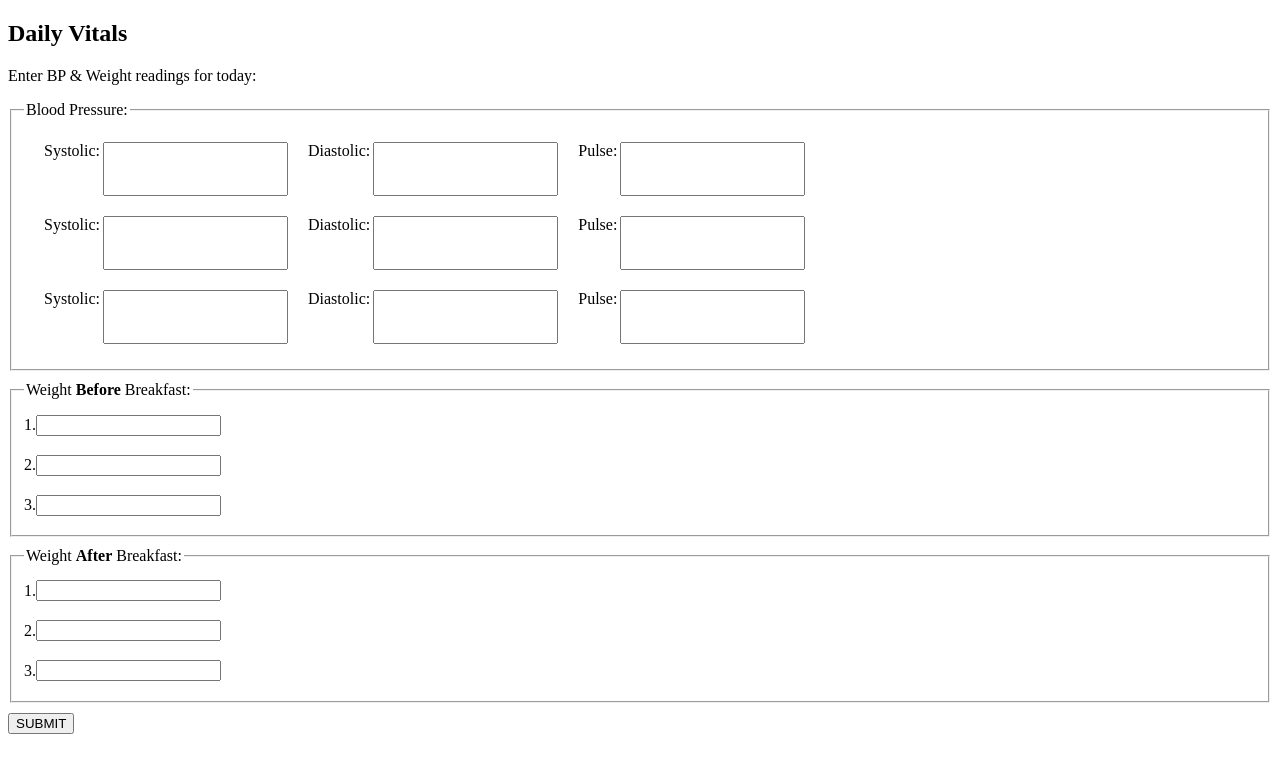
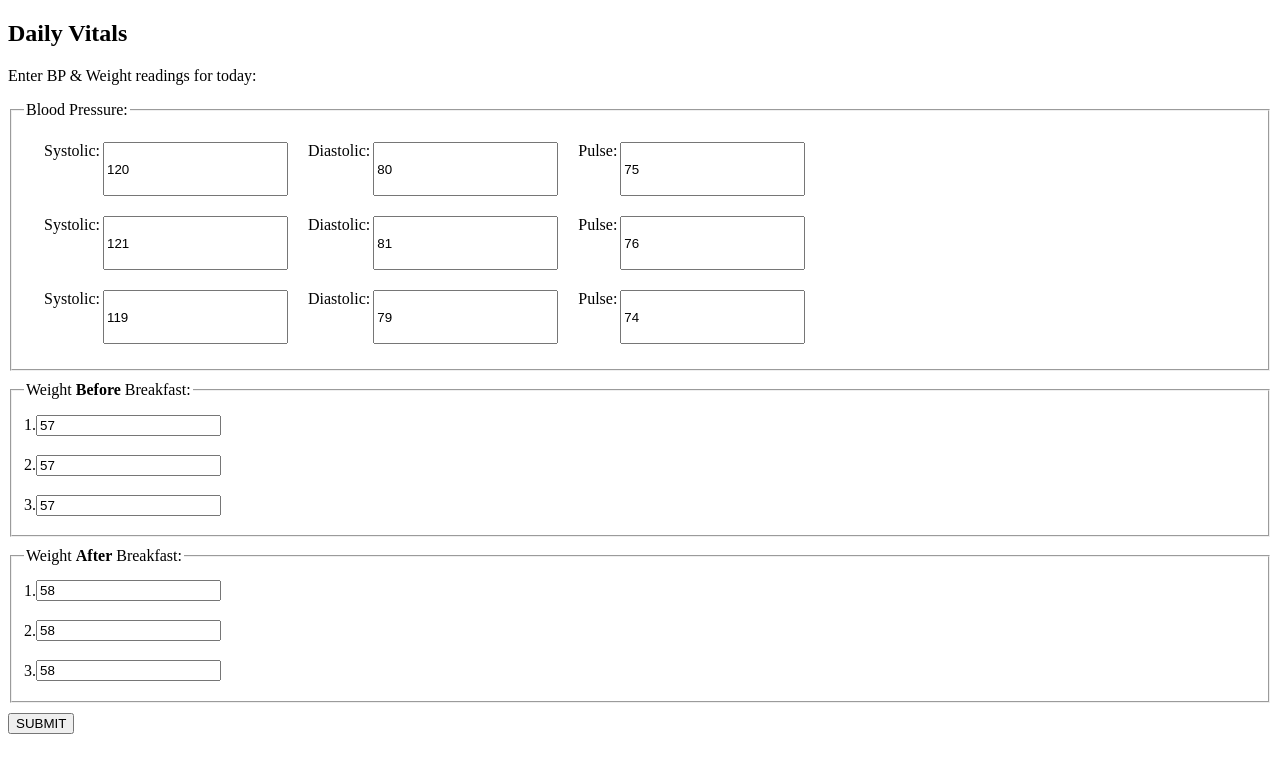
Before and after one commit to ashrithzxy/Daily-Vitals-Tracker, a FastAPI app: page / in a window 1280 px wide. Shown: the top 773 px of the page. Run offline with FastAPI, Linux system fonts and the light colour scheme; parts of the project's set-up code (start-up, migrations or seed data) failed here and were passed over.

Commit message:
Gsheet being updated with proper data. Need to add borders to cells.

```diff
--- a/static/formSubmit.js
+++ b/static/formSubmit.js
@@ -53,7 +53,7 @@ sampleForm.addEventListener("submit", async (e) => {
     // console.log("formDataObject type: ",typeof(formDataObject));
     // Format the plain form data as JSON
     let returnData = {
-      "bp":[
+      "bloodPressure":[
       [
         formDataObject['systolic-reading-1'],
         formDataObject['diastolic-reading-1'],
@@ -86,7 +86,7 @@ sampleForm.addEventListener("submit", async (e) => {
     //Set the fetch options (headers, body)
     let fetchOptions = {
       //HTTP method set to POST.
-      method: "POST",
+      method: "PUT",
       //Set the headers that specify you're sending a JSON body request and accepting JSON response
       headers: {
         "Content-Type": "application/json",
--- a/templates/home.html
+++ b/templates/home.html
@@ -10,7 +10,7 @@
 
 <p>Enter BP & Weight readings for today:</p>
 
-<form id="vitals" action="/formdata" method="post">
+<form id="vitals" action="/sheets" method="put">
   <fieldset class="health">
     <legend>Blood Pressure:</legend>
     <br>
@@ -18,51 +18,51 @@
     <div class="bp-div" id="bp-div-1">
       <div class="bp-readings-div" id="systolic">
         <label class="bp-label"for="Sys">Systolic:</label><br>
-        <input type="number" class="bp-input" id="systolic-reading-1" name="systolic-reading-1"><br>
+        <input type="number" class="bp-input" id="systolic-reading-1" name="systolic-reading-1" value="120"><br>
       </div>
 
       <div class="bp-readings-div" id="diastolic">
         <label class="bp-label"for="Dia">Diastolic:</label><br>
-        <input type="number" class="bp-input" id="diastolic-reading-1" name="diastolic-reading-1"><br>
+        <input type="number" class="bp-input" id="diastolic-reading-1" name="diastolic-reading-1" value="80"><br>
       </div>
 
       <div class="bp-readings-div" id="pulse">
         <label class="bp-label"class="bp-label" for="Pul">Pulse:</label><br>
-        <input type="number" class="bp-input" id="pulse-reading-1" name="pulse-reading-1"><br><br><br>
+        <input type="number" class="bp-input" id="pulse-reading-1" name="pulse-reading-1" value="75"><br><br><br>
       </div>
     </div>
 
     <div class="bp-div" id="bp-div-2">
         <div class="bp-readings-div" id="systolic">
           <label class="bp-label"for="Sys">Systolic:</label><br>
-          <input type="number" class="bp-input" id="systolic-reading-2" name="systolic-reading-2"><br>
+          <input type="number" class="bp-input" id="systolic-reading-2" name="systolic-reading-2" value="121"><br>
         </div>
 
         <div class="bp-readings-div" id="diastolic">
           <label class="bp-label"for="Dia">Diastolic:</label><br>
-          <input type="number" class="bp-input" id="diastolic-reading-2" name="diastolic-reading-2"><br>
+          <input type="number" class="bp-input" id="diastolic-reading-2" name="diastolic-reading-2" value="81"><br>
         </div>
 
         <div class="bp-readings-div" id="pulse">
           <label class="bp-label"for="Pul">Pulse:</label><br>
-          <input type="number" class="bp-input" id="pulse-reading-2" name="pulse-reading-2"><br><br><br>
+          <input type="number" class="bp-input" id="pulse-reading-2" name="pulse-reading-2" value="76"><br><br><br>
         </div>
     </div>
 
     <div class="bp-div" id="bp-div-3">
       <div class="bp-readings-div" id="systolic">
         <label class="bp-label"for="Sys">Systolic:</label><br>
-        <input type="number" class="bp-input" id="systolic-reading-3" name="systolic-reading-3"><br>
+        <input type="number" class="bp-input" id="systolic-reading-3" name="systolic-reading-3" value="119"><br>
       </div>
 
       <div class="bp-readings-div" id="diastolic">
         <label class="bp-label"for="Dia">Diastolic:</label><br>
-        <input type="number" class="bp-input" id="diastolic-reading-3" name="diastolic-reading-3"><br>
+        <input type="number" class="bp-input" id="diastolic-reading-3" name="diastolic-reading-3" value="79"><br>
       </div>
 
       <div class="bp-readings-div" id="pulse">
         <label class="bp-label"for="Pul">Pulse:</label><br>
-        <input type="number" class="bp-input" id="pulse-reading-3" name="pulse-reading-3"><br><br><br>
+        <input type="number" class="bp-input" id="pulse-reading-3" name="pulse-reading-3" value="74"><br><br><br>
       </div>
     </div>
   </div>
@@ -72,15 +72,15 @@
     <legend>Weight <b>Before</b> Breakfast:</legend>
     <div class="wbb-div">
       <p>1.</p>
-      <input type="number"id="wbb-1" name="wbb-1" value="Reading 1">
+      <input type="number"id="wbb-1" name="wbb-1" value="57">
     </div>
     <div class="wbb-div">
       <p>2.</p>
-      <input type="number"id="wbb-2" name="wbb-2" value="Reading 2">
+      <input type="number"id="wbb-2" name="wbb-2" value="57">
     </div>
     <div class="wbb-div">
       <p>3.</p>
-      <input type="number"id="wbb-3" name="wbb-3" value="Reading 3">
+      <input type="number"id="wbb-3" name="wbb-3" value="57">
     </div>
 
   </fieldset>
@@ -89,15 +89,15 @@
     <legend>Weight <b>After</b> Breakfast:</legend>
     <div class="wab-div">
       <p>1.</p>
-      <input type="number"id="wab-1" name="wab-1" value="Reading 1"><br><br>
+      <input type="number"id="wab-1" name="wab-1" value="58"><br><br>
     </div>
     <div class="wab-div">
       <p>2.</p>
-      <input type="number"id="wab-2" name="wab-2" value="Reading 2"><br><br>
+      <input type="number"id="wab-2" name="wab-2" value="58"><br><br>
     </div>
     <div class="wab-div">
       <p>3.</p>
-      <input type="number"id="wab-3" name="wab-3" value="Reading 3"><br>
+      <input type="number"id="wab-3" name="wab-3" value="58"><br>
     </div>
   </fieldset>
 
```
